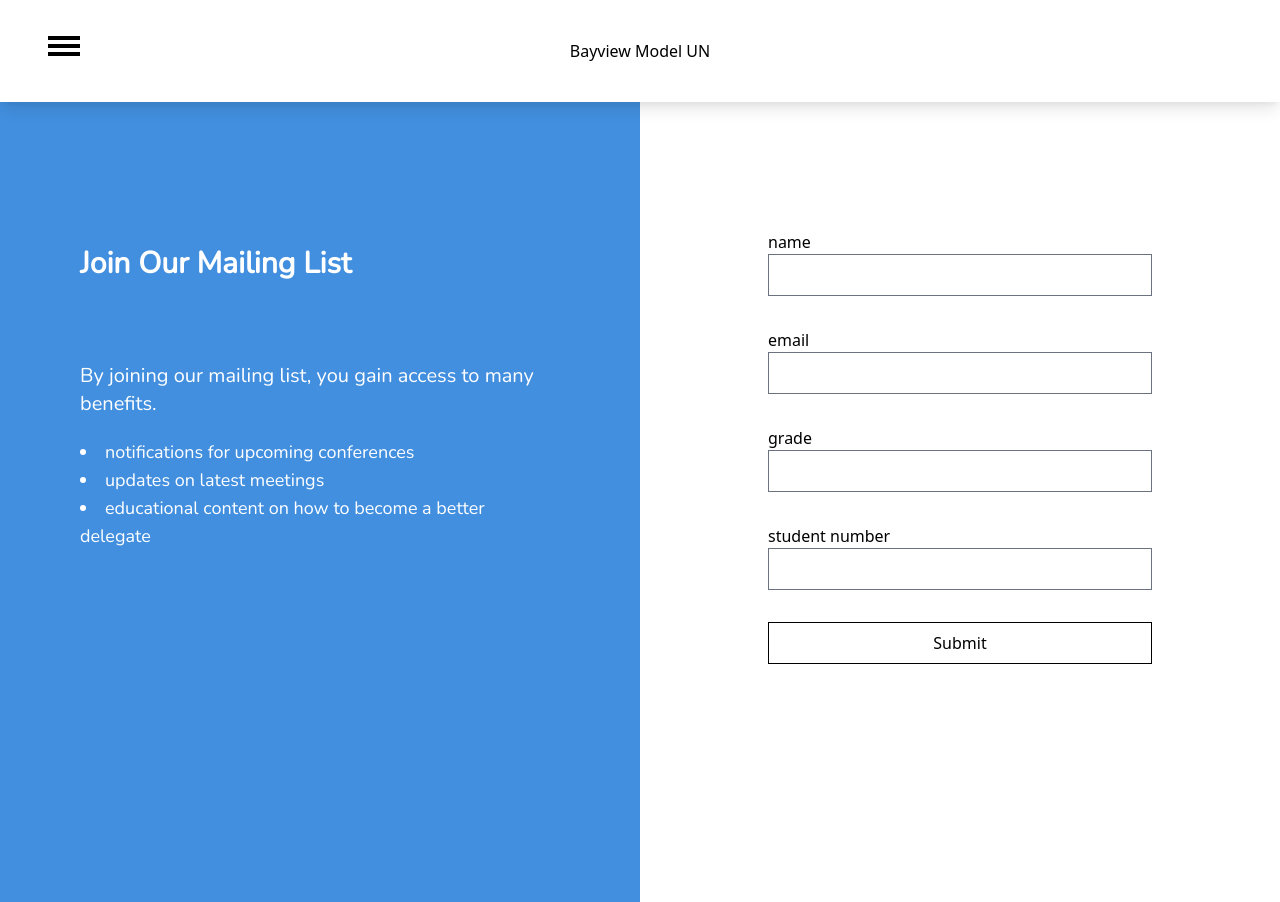
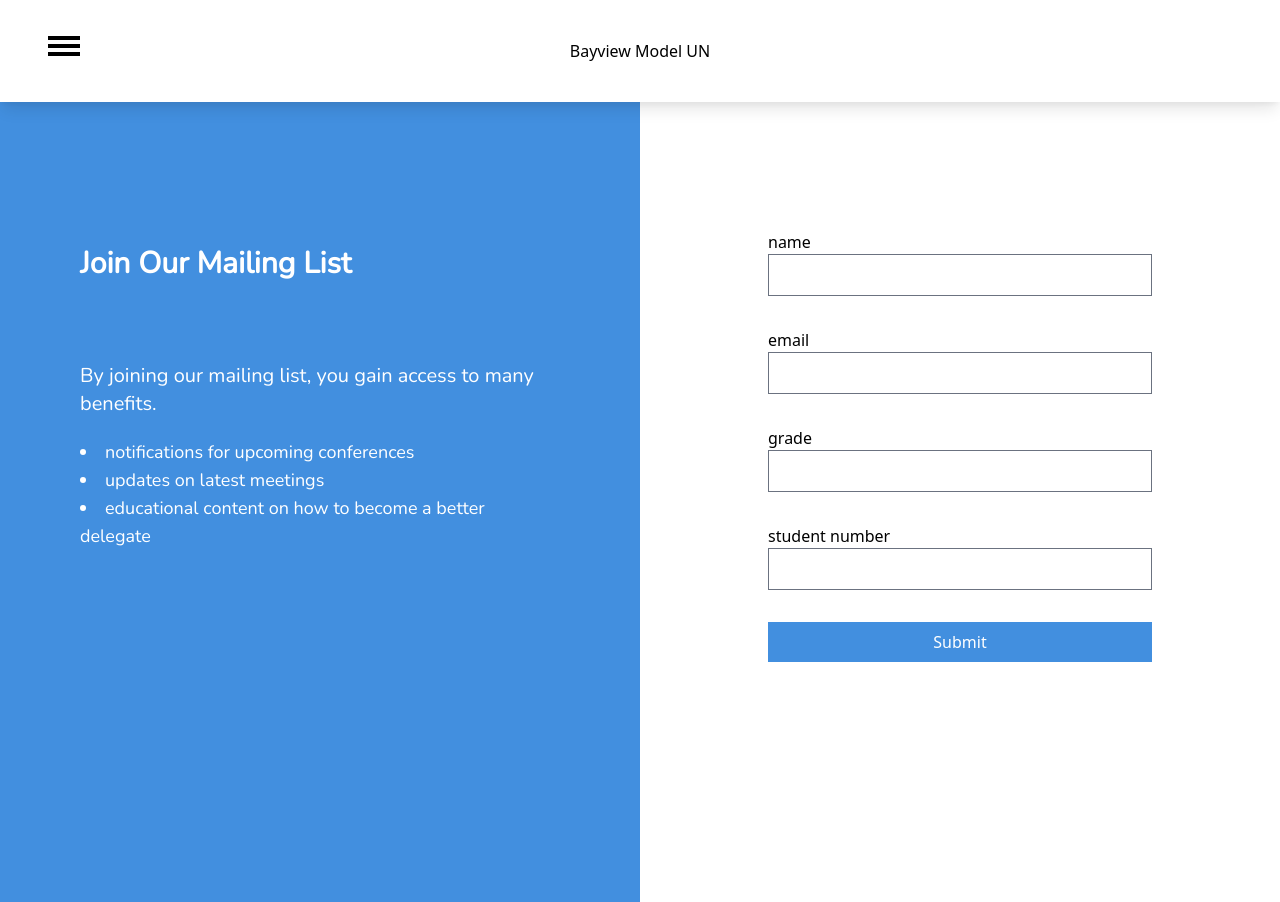
Before and after one commit to anyuan-chen/bayview-model-un, a Next.js app: page /mailing in a window 1280 px wide. Built offline with nearby package versions, Linux system fonts and the light colour scheme.

Commit message:
mailing button

```diff
--- a/pages/contact.js
+++ b/pages/contact.js
@@ -80,7 +80,10 @@ export default function Contact() {
                 ></textarea>
               </div>
               <div className="flex flex-col col-span-2">
-                <button type="submit" className="border bg-main text-white py-2">
+                <button
+                  type="submit"
+                  className="border bg-main text-white py-2"
+                >
                   Submit
                 </button>
               </div>
--- a/pages/mailing.js
+++ b/pages/mailing.js
@@ -94,7 +94,7 @@ export default function Mailing() {
                   onChange={(event) => setstuNum(event.target.value)}
                 ></input>
               </div>
-              <button type="submit" className="border border-black py-2">
+              <button type="submit" className="bg-main py-2 text-white">
                 Submit
               </button>
             </div>
```
